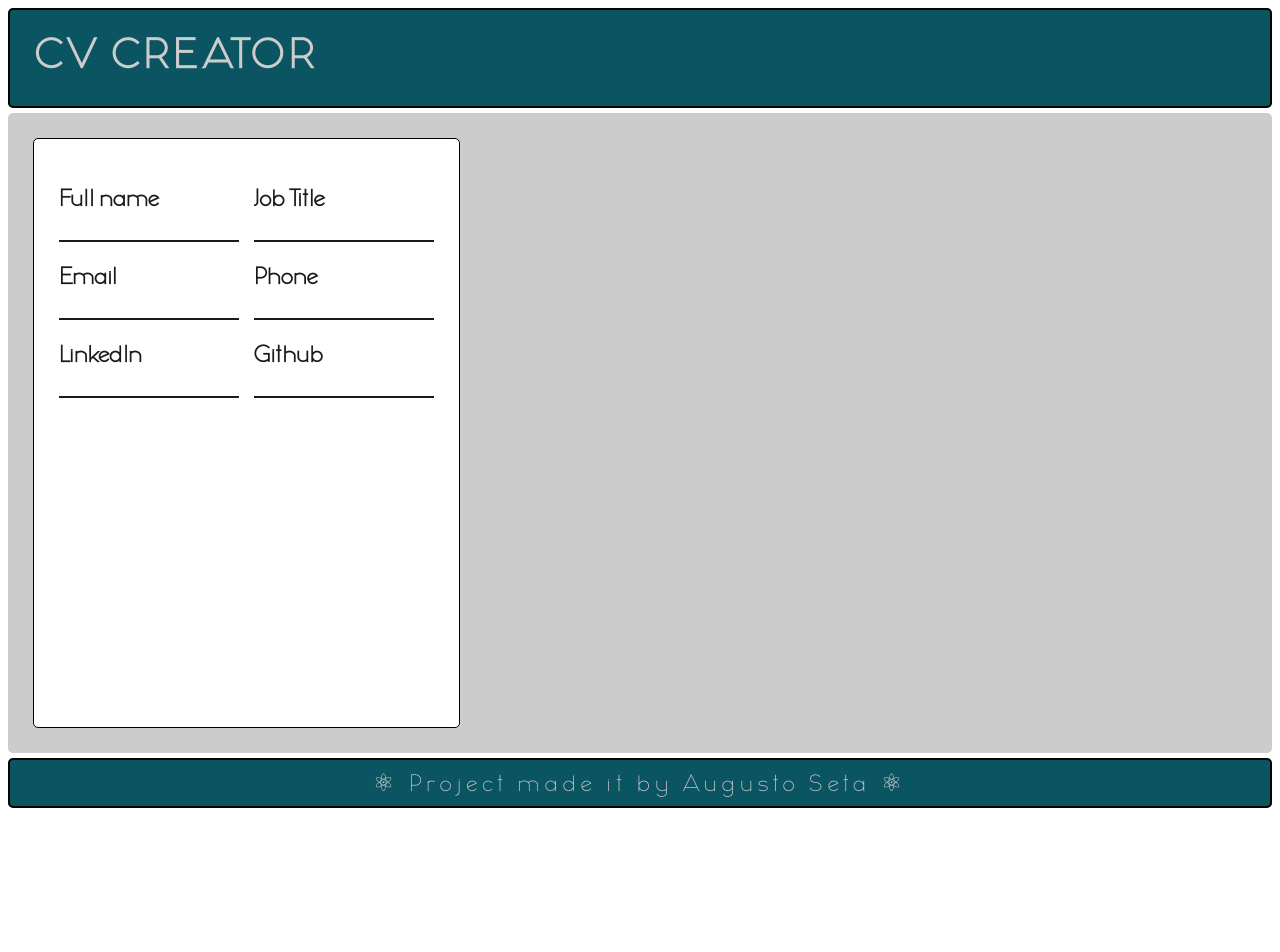
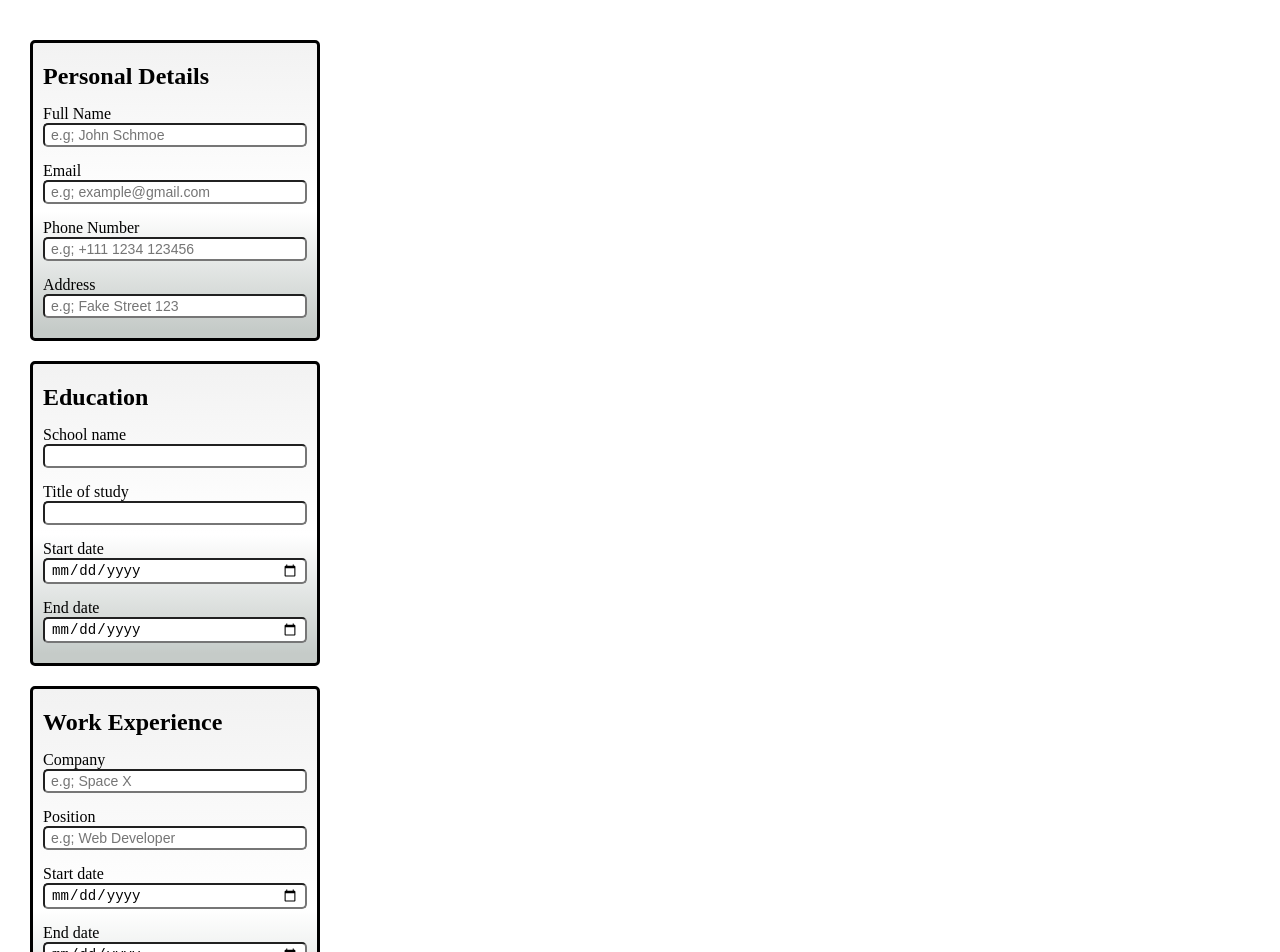
Before and after one commit to auseta/CV-Application-Project, a React (Create React App) app: page / in a window 1280 px wide. Shown: the top 952 px of the page. Before the commit the page ends 816 px from the top, so only its background shows below. Built offline with nearby package versions, Linux system fonts and the light colour scheme.

Commit message:
The form was redone, changing the structure of the form, the display of the curriculum and the organization of the components of the app.

```diff
--- a/src/App.js
+++ b/src/App.js
@@ -1,16 +1,13 @@
 import React, { Component } from 'react'
+import './styles/style.css'
 import Content from './components/Content';
-import Footer from './components/Footer';
-import Header from './components/Header';
-import './styles/style.css'
+
 
 class App extends Component {
   render() {
     return (
-      <div className='app-wrapper'>
-        <Header/>
+      <div className='container'>
         <Content />
-        <Footer />
       </div>
     )
   }
--- a/src/components/Content.js
+++ b/src/components/Content.js
@@ -1,75 +1,13 @@
-import React, { Component } from 'react';
-import Form from './Form';
+import React from 'react';
+import Form from './contentComponents/Form';
+import Resume from './contentComponents/Resume';
 
-export default class Content extends Component {
-  constructor(props) {
-    super(props)
-
-    this.state = {
-      fullName : '',
-      jobPosition : '',
-      mail: '',
-      phone: '',
-    }
-
-    this.handleName = this.handleName.bind(this)
-    this.handleMail = this.handleMail.bind(this)
-    this.handleJobPosition = this.handleJobPosition.bind(this)
-    this.handlePhone = this.handlePhone.bind(this)
-  }
-
-
-  handleName(e) {
-    this.setState(prev => {
-      return {
-        ...prev,
-        fullName : e.target.value
-      }
-    })
-  }
-
-  handleJobPosition(e) {
-    this.setState(prev => {
-      return {
-        ...prev,
-        jobPosition: e.target.value
-      }
-    })
-  }
-
-  handleMail(e) {
-    this.setState(prev => {
-      return {
-        ...prev,
-        mail : e.target.value
-      }
-    })
-  }
-
-  handlePhone(e) {
-    this.setState(prev => {
-      return {
-        ...prev,
-        phone : e.target.value
-      }
-    })
-  }
-
+export default class Content extends React.Component {
   render() {
-
-    const handleEvents = {
-      handleName : this.handleName,
-      handleJobPosition : this.handleJobPosition,
-      handleMail : this.handleMail,
-      handlePhone: this.handlePhone
-    }
-
     return (
-      <div className='app--content'>
-        <Form
-          listeners={handleEvents}
-        />
-
+      <div className='app-wrapper'>
+        <Form />
+        <Resume />
       </div>
     )
   }
--- a/src/components/Footer.js
+++ /dev/null
@@ -1,11 +0,0 @@
-import React, { Component } from 'react';
-
-export default class Footer extends Component {
-  render() {
-    return (
-      <div className='app--footer'>
-        <p>⚛ Project made it by Augusto Seta ⚛</p>
-      </div>
-    )
-  }
-}
--- a/src/components/Form.js
+++ /dev/null
@@ -1,48 +0,0 @@
-import React, { Component } from 'react';
-
-export default class Form extends Component {
-  constructor(props) {
-    super(props)
-  }
-
-  render() {
-    return (
-      <form>
-        <div className='tile form--tile--one'>
-          <div className='tile-field'>
-            <label htmlFor='full-name'>
-              Full name
-            </label>
-            <input type='text' id='full-name' onChange={this.props.listeners.handleName} required/>
-          </div>
-          <div className='tile-field'>
-            <label htmlFor='job-title'>
-              Job Title
-            </label>
-            <input type='text' id='job-title' onChange={this.props.listeners.handleJobPosition} />
-          </div>
-        </div>
-        <div className='tile form--tile--two'>
-          <div className='tile-field'>
-            <label htmlFor='user-mail'>Email</label>
-            <input type='email' id='user-mail' onChange={this.props.listeners.handleMail} />
-          </div>
-          <div className='tile-field'>
-            <label htmlFor='user-phone' >Phone</label>
-            <input type='tel' id='user-phone' onChange={this.props.listeners.handlePhone} />
-          </div>
-        </div>
-        <div className='tile form--tile--three'>
-          <div className='tile-field'>
-            <label>LinkedIn</label>
-            <input type='text' />
-          </div>
-          <div className='tile-field'>
-            <label>Github</label>
-            <input type='text' />
-          </div>
-        </div>
-      </form>
-    )
-  }
-}
--- a/src/components/Header.js
+++ /dev/null
@@ -1,11 +0,0 @@
-import React, { Component } from 'react';
-
-export default class Header extends Component {
-  render() {
-    return (
-      <div className='app--header'>
-        <h1>CV CREATOR</h1>
-      </div>
-    )
-  }
-}
--- /dev/null
+++ b/src/components/contentComponents/Form.js
@@ -0,0 +1,20 @@
+import React from 'react';
+import EducationInfo from './formData/EducationInfo';
+import PersonalInfo from './formData/PersonalInfo';
+import WorkExpInfo from './formData/WorkExpInfo';
+
+export default class Form extends React.Component {
+  render() {
+
+    return (
+      <div className='resume--form'>
+        <form>
+          <PersonalInfo />
+          <EducationInfo />
+          <WorkExpInfo />
+          <button>submit</button>
+        </form>
+      </div>
+    )
+  }
+}
--- /dev/null
+++ b/src/components/contentComponents/Resume.js
@@ -0,0 +1,11 @@
+import React from 'react';
+
+export default class Resume extends React.Component {
+  render() {
+    return (
+      <div className='resume'>
+
+      </div>
+    )
+  }
+}
--- /dev/null
+++ b/src/components/contentComponents/formData/EducationInfo.js
@@ -0,0 +1,27 @@
+import React from 'react';
+
+export default class EducationInfo extends React.Component {
+  render() {
+    return (
+      <div className='info'>
+        <h2>Education</h2>
+        <div className='form--field'>
+          <label htmlFor='school-name'>School name</label>
+          <input type='text' id='school-name' />
+        </div>
+        <div className='form--field'>
+          <label htmlFor='title-of-study'>Title of study</label>
+          <input type='text' id='title-of-study'/>
+        </div>
+        <div className='form--field'>
+          <label htmlFor='study-start-date'>Start date</label>
+          <input type='date' id='study-start-date'/>
+        </div>
+        <div className='form--field'>
+          <label htmlFor='study-end-date'>End date</label>
+          <input type='date' id='study-end-date'/>
+        </div>
+      </div>
+    )
+  }
+}
--- /dev/null
+++ b/src/components/contentComponents/formData/PersonalInfo.js
@@ -0,0 +1,27 @@
+import React from "react";
+
+export default class PersonalInfo extends React.Component {
+  render() {
+    return (
+        <div className="info ">
+          <h2>Personal Details</h2>
+          <div className="form--field">
+            <label>Full Name</label>
+            <input type="text" placeholder="e.g; John Schmoe" />
+          </div>
+          <div className="form--field">
+            <label>Email</label>
+            <input type="email" placeholder="e.g; example@gmail.com"/>
+          </div>
+          <div className="form--field">
+            <label htmlFor="phone">Phone Number</label>
+            <input type="tel" id="phone" placeholder="e.g; +111 1234 123456" />
+          </div>
+          <div className="form--field">
+            <label>Address</label>
+            <input type="text" placeholder="e.g; Fake Street 123" />
+          </div>
+        </div>
+    );
+  }
+}
--- /dev/null
+++ b/src/components/contentComponents/formData/WorkExpInfo.js
@@ -0,0 +1,31 @@
+import React from 'react';
+
+export default class WorkExpInfo extends React.Component {
+  render() {
+    return (
+      <div className='info'>
+        <h2>Work Experience</h2>
+        <div className='form--field' >
+          <label htmlFor='company'>Company</label>
+          <input type='text' id='company' placeholder='e.g; Space X' />
+        </div>
+        <div className='form--field'>
+          <label htmlFor='position'>Position</label>
+          <input type='text' id='position' placeholder='e.g; Web Developer' />
+        </div>
+        <div className='form--field'>
+          <label htmlFor='start-date'>Start date</label>
+          <input type='date' id='start-date' />
+        </div>
+        <div className='form--field'>
+          <label htmlFor='end-date'>End date</label>
+          <input type='date' id='end-date' />
+        </div>
+        <div className='form--field'>
+          <label htmlFor='work-tasks'>Tasks you performed</label>
+          <textarea />
+        </div>
+      </div>
+    )
+  }
+}
--- a/src/styles/style.css
+++ b/src/styles/style.css
@@ -1,106 +1,54 @@
-@font-face {
-  font-family: 'Chocolada';
-  src: url('../Fonts/chocolada-webfont.woff') format('woff'),
-      url('../Fonts/chocolada-webfont.woff2') format('woff2');
-}
-
-:root {
-  --blue--color: #0B5563;
-  --light--color: #cccccc;
-  --dark--color: #1b1919;
-}
-
-* {
+*,
+*::after,
+*::before {
+  margin: 0;
+  padding: 0;
   box-sizing: border-box;
 }
 
 body {
-  font-family: Chocolada;
 }
 
-h1 {
-  font-size: 42px;
-  letter-spacing: 5px;
+input {
+  padding: 2px 6px;
+  font-size: 1.1vw;
+  border-radius: 5px;
+  width:100%
 }
 
-.app-wrapper {
-  height: 100vh;
-  display: grid;
-  grid-template-rows: 100px 4fr 50px;
+textarea {
+  width: 100%;
+  height: 50px;
+  resize: none;
 }
 
-/* HEADER COMPONENT STYLES */
-
-.app--header {
-  background-color: var(--blue--color);
-  display: flex;
-  align-items: center;
-  padding-left: 25px;
-  border: 2px solid black;
+button {
+  margin-top: 10px;
+  margin-left: 100px;
+  width: 100px;
+  padding: 5px 10px;
   border-radius: 5px;
-  color: var(--light--color);
+  background-color: paleturquoise;
+  cursor: pointer;
 }
 
-/* CONTENT COMPONENT STYLES */
-
-.app--content {
+.resume--form {
+  max-width: 350px;
   display: flex;
-  gap: 25px;
-  padding: 25px;
-  background-color: var(--light--color);
-  border-radius: 5px;
-  margin: 5px 0;
+  flex-direction: column;
+  padding: 20px 30px;;
 }
 
-.app--content form {
-  padding: 25px;
-  font-size: 24px;
-  color: var(--dark--color);
-  background-color: #ffffff;
-  font-weight: bold;
-  border: 1px solid black;
+.info {
+  border: 3px solid #000000;
+  margin-top: 20px;
+  padding: 20px 10px;
   border-radius: 5px;
+  background: rgb(197,203,200);
+  background: linear-gradient(0deg, rgba(197,203,200,1) 3%, rgba(255,255,255,1) 43%, rgba(242,242,242,1) 100%);
 }
 
-.tile {
-  display: flex;
-  gap: 15px;
-  margin-top: 25px;
-  justify-content: space-around;
+.form--field {
+  margin-top: 15px;
+  gap: 5px;
 }
-
-.tile-field {
-  display: flex;
-  gap: 5px;
-  flex-direction: column;
-}
-
-.tile-field > input {
-  width: 180px;
-  height: 25px;
-  padding: 3px;
-  font-size: 16px;
-  font-weight: bold;
-  border: none;
-  border-bottom: 2px solid var(--dark--color);
-  outline: none;
-}
-
-
-/* FOOTER COMPONENT STYLES */
-
-.app--footer {
-  background-color: var(--blue--color);
-  border: 2px solid black;
-  border-radius: 5px;
-  display: flex;
-  align-items: center;
-  justify-content: center;
-  border: 2px solid black;
-}
-
-.app--footer p {
-  color: var(--light--color);
-  font-size: 24px;
-  letter-spacing: 5px;
-}
```
